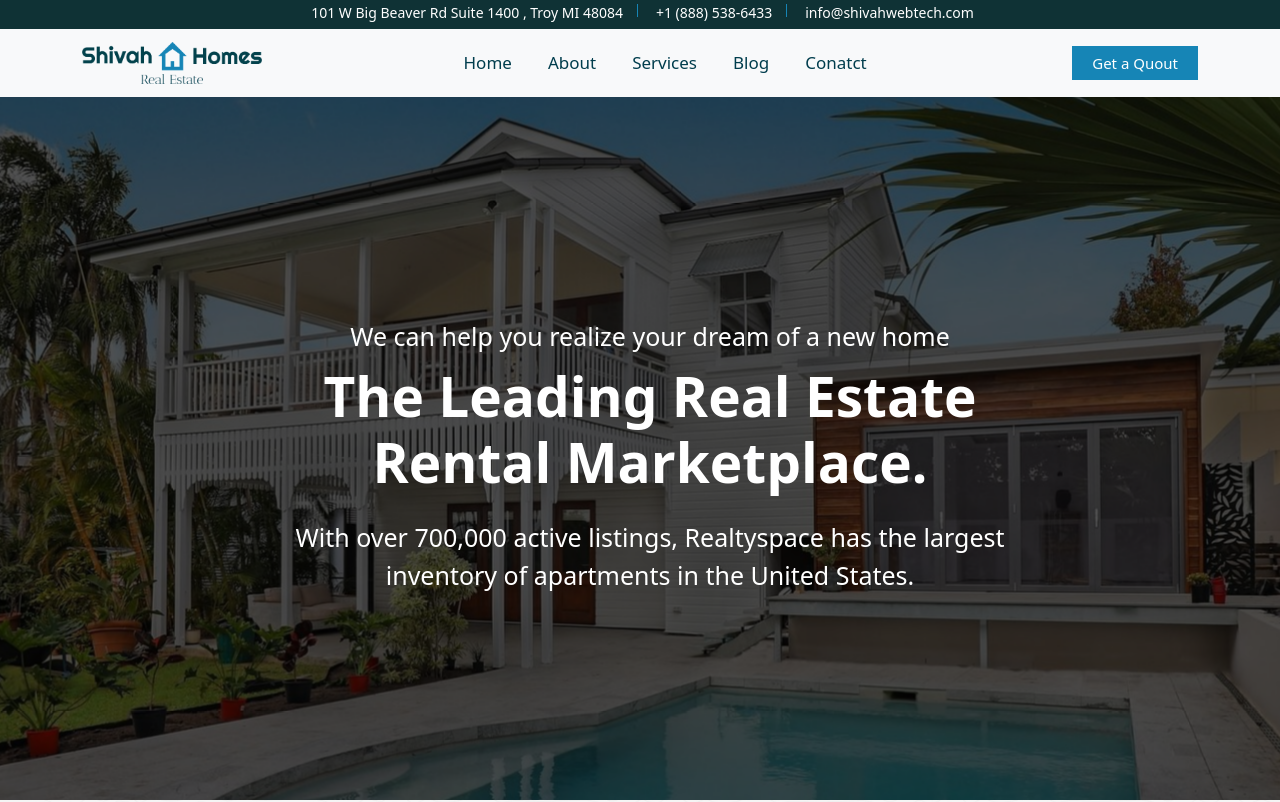
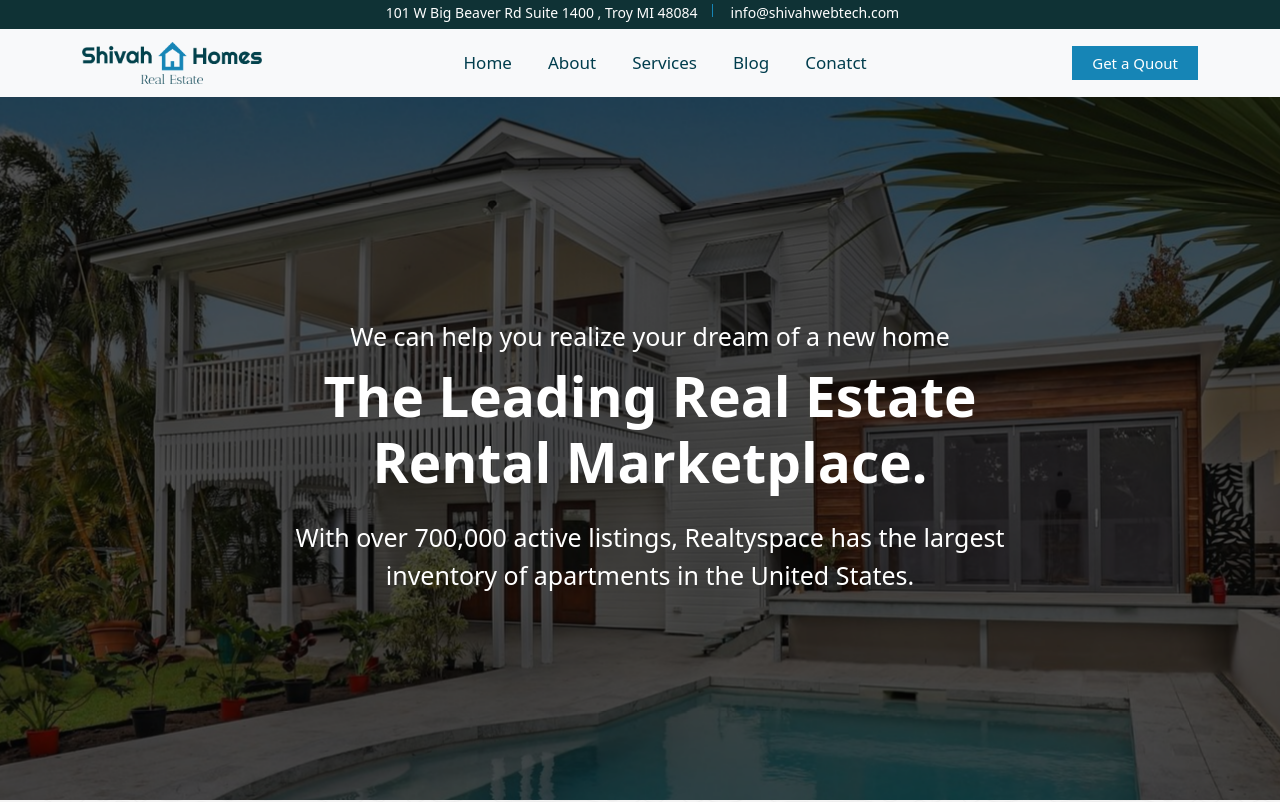
Before and after one commit to ShivahTech/shivah-real-estate, a Next.js app: page / in a window 1280 px wide. Shown: the top 802 px of the page. Built offline with nearby package versions, Linux system fonts and the light colour scheme.

Commit message:
contact no remove

```diff
--- a/src/Component/Header/index.tsx
+++ b/src/Component/Header/index.tsx
@@ -17,11 +17,11 @@ const indes = () => {
                       Beaver Rd Suite 1400 , Troy MI 48084
                     </Link>
                   </li>
-                  <li>
+                  {/* <li>
                     <Link href="tel:+1 (888) 538-6433">
                       <i className="fa-solid fa-phone"></i>+1 (888) 538-6433
                     </Link>
-                  </li>
+                  </li> */}
                   <li>
                     <Link
                       href="mailto: info@shivahwebtech.com
--- a/src/Enum/route.ts
+++ b/src/Enum/route.ts
@@ -1,5 +1,5 @@
 export enum route {
   home = "/",
-  //   blog = "/blog",
-  //   blogDetails = "/blogdetails",
+  blog = "/blog",
+  blogDetails = "/blogdetails",
 }
```
